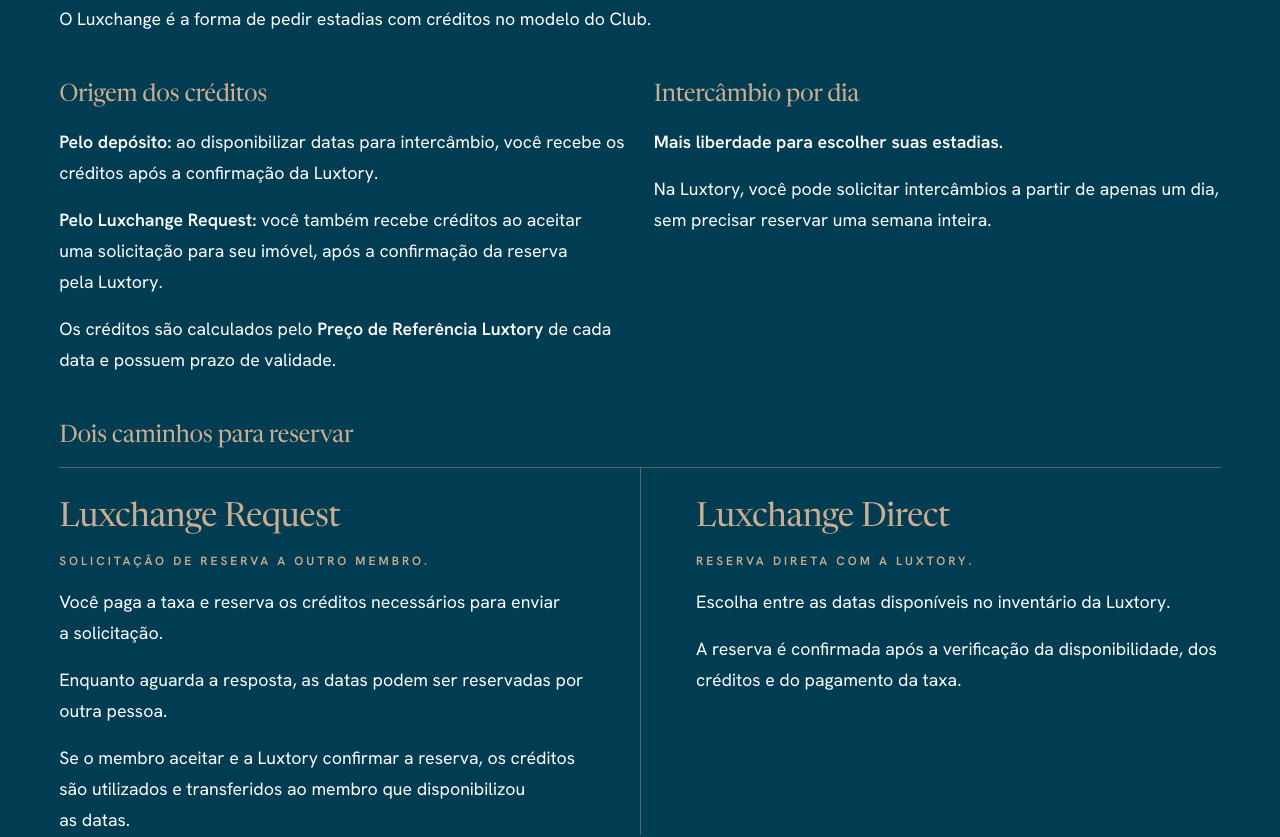
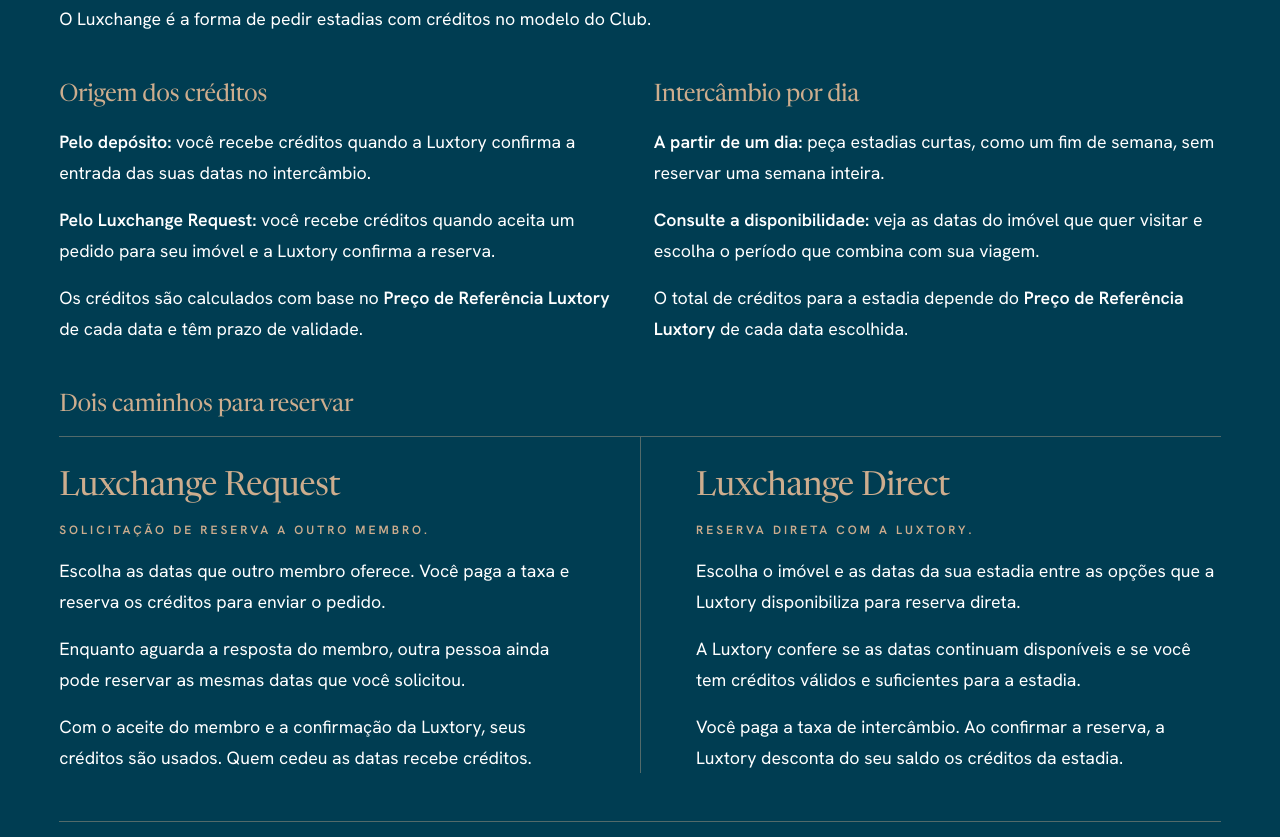
Before and after one commit to Luxtory/Branded-Second-Home, a Next.js app: page /Luxtory-Club in a window 1280 px wide. Shown: the part 2960-3797 px from the top of the page. Built offline with nearby package versions, Linux system fonts and the light colour scheme.

Commit message:
refactor: equilibra as colunas e centraliza a taxa do Luxchange

```diff
--- a/src/features/catalog/presentation/discovery/club-page.module.css
+++ b/src/features/catalog/presentation/discovery/club-page.module.css
@@ -83,10 +83,12 @@
 }
 
 .lx-club-fee-example {
+  justify-items: center;
   justify-self: center;
   inline-size: 100%;
   max-inline-size: calc(var(--lx-layout-measure) + 2 * var(--lx-layout-gutter));
   padding: var(--lx-layout-gutter);
+  text-align: center;
 }
 
 .lx-club-fee-example > :global(.lx-display-s) {
@@ -122,6 +124,17 @@
   padding-block-start: var(--lx-space-12);
 }
 
+@media (min-width: 48rem) {
+  .lx-club-methods {
+    row-gap: var(--lx-space-4);
+  }
+
+  .lx-club-methods > :global(.lx-comparison__item) {
+    grid-row: span 5;
+    grid-template-rows: subgrid;
+  }
+}
+
 @media (min-width: 64rem) {
   .lx-club-section-head {
     margin-block-end: var(--lx-space-12);
@@ -130,6 +143,16 @@
   .lx-club-exchange-content {
     gap: var(--lx-space-12);
   }
+
+  .lx-club-topics {
+    row-gap: var(--lx-space-4);
+  }
+
+  .lx-club-topics > :global(.lx-stack) {
+    align-self: stretch;
+    grid-row: span 4;
+    grid-template-rows: subgrid;
+  }
 }
 
 @media (min-width: 80rem) {
--- a/src/features/catalog/presentation/discovery/club-page.tsx
+++ b/src/features/catalog/presentation/discovery/club-page.tsx
@@ -162,22 +162,19 @@ export function ClubPage() {
             <p className={`lx-body ${styles['lx-club-measure']}`}>{exchange.intro}</p>
           </div>
           <div className={styles['lx-club-exchange-content']}>
-            <div className={`lx-columns ${styles['lx-club-columns']}`}>
+            <div className={`lx-columns ${styles['lx-club-columns']} ${styles['lx-club-topics']}`}>
               <div className={`lx-stack ${styles['lx-club-measure']}`}>
                 <h3 className="lx-display-s">{exchange.deposit.title}</h3>
                 <RichParagraphs lines={exchange.deposit.text} />
               </div>
               <div className={`lx-stack ${styles['lx-club-measure']}`}>
                 <h3 className="lx-display-s">{exchange.dates.title}</h3>
-                <p className="lx-body">
-                  <strong>{exchange.dates.description}</strong>
-                </p>
-                <p className="lx-body">{exchange.dates.text}</p>
+                <RichParagraphs lines={exchange.dates.text} />
               </div>
             </div>
             <div className="lx-stack">
               <h3 className="lx-display-s">{exchange.bookingTitle}</h3>
-              <div className="lx-comparison lx-comparison--divided">
+              <div className={`lx-comparison lx-comparison--divided ${styles['lx-club-methods']}`}>
                 {exchange.methods.map((method) => (
                   <div className="lx-comparison__item lx-stack" key={method.title}>
                     <h4 className="lx-display-m">{method.title}</h4>
--- a/src/features/catalog/presentation/i18n/club-pt-br.ts
+++ b/src/features/catalog/presentation/i18n/club-pt-br.ts
@@ -60,15 +60,18 @@ export const clubMessages = {
     deposit: {
       title: 'Origem dos créditos',
       text: [
-        '**Pelo depósito:** ao disponibilizar datas para intercâmbio, você recebe os créditos após a confirmação da Luxtory.',
-        '**Pelo Luxchange Request:** você também recebe créditos ao aceitar uma solicitação para seu imóvel, após a confirmação da reserva pela Luxtory.',
-        'Os créditos são calculados pelo **Preço de Referência Luxtory** de cada data e possuem prazo de validade.',
+        '**Pelo depósito:** você recebe créditos quando a Luxtory confirma a entrada das suas datas no intercâmbio.',
+        '**Pelo Luxchange Request:** você recebe créditos quando aceita um pedido para seu imóvel e a Luxtory confirma a reserva.',
+        'Os créditos são calculados com base no **Preço de Referência Luxtory** de cada data e têm prazo de validade.',
       ],
     },
     dates: {
       title: 'Intercâmbio por dia',
-      description: 'Mais liberdade para escolher suas estadias.',
-      text: 'Na Luxtory, você pode solicitar intercâmbios a partir de apenas um dia, sem precisar reservar uma semana inteira.',
+      text: [
+        '**A partir de um dia:** peça estadias curtas, como um fim de semana, sem reservar uma semana inteira.',
+        '**Consulte a disponibilidade:** veja as datas do imóvel que quer visitar e escolha o período que combina com sua viagem.',
+        'O total de créditos para a estadia depende do **Preço de Referência Luxtory** de cada data escolhida.',
+      ],
     },
     bookingTitle: 'Dois caminhos para reservar',
     methods: [
@@ -76,17 +79,18 @@ export const clubMessages = {
         title: 'Luxchange Request',
         description: 'Solicitação de reserva a outro membro.',
         text: [
-          'Você paga a taxa e reserva os créditos necessários para enviar a solicitação.',
-          'Enquanto aguarda a resposta, as datas podem ser reservadas por outra pessoa.',
-          'Se o membro aceitar e a Luxtory confirmar a reserva, os créditos são utilizados e transferidos ao membro que disponibilizou as datas.',
+          'Escolha as datas que outro membro oferece. Você paga a taxa e reserva os créditos para enviar o pedido.',
+          'Enquanto aguarda a resposta do membro, outra pessoa ainda pode reservar as mesmas datas que você solicitou.',
+          'Com o aceite do membro e a confirmação da Luxtory, seus créditos são usados. Quem cedeu as datas recebe créditos.',
         ],
       },
       {
         title: 'Luxchange Direct',
         description: 'Reserva direta com a Luxtory.',
         text: [
-          'Escolha entre as datas disponíveis no inventário da Luxtory.',
-          'A reserva é confirmada após a verificação da disponibilidade, dos créditos e do pagamento da taxa.',
+          'Escolha o imóvel e as datas da sua estadia entre as opções que a Luxtory disponibiliza para reserva direta.',
+          'A Luxtory confere se as datas continuam disponíveis e se você tem créditos válidos e suficientes para a estadia.',
+          'Você paga a taxa de intercâmbio. Ao confirmar a reserva, a Luxtory desconta do seu saldo os créditos da estadia.',
         ],
       },
     ],
```
Also changed, not shown: 1 other file (tests, documents, lock files or other folders).
